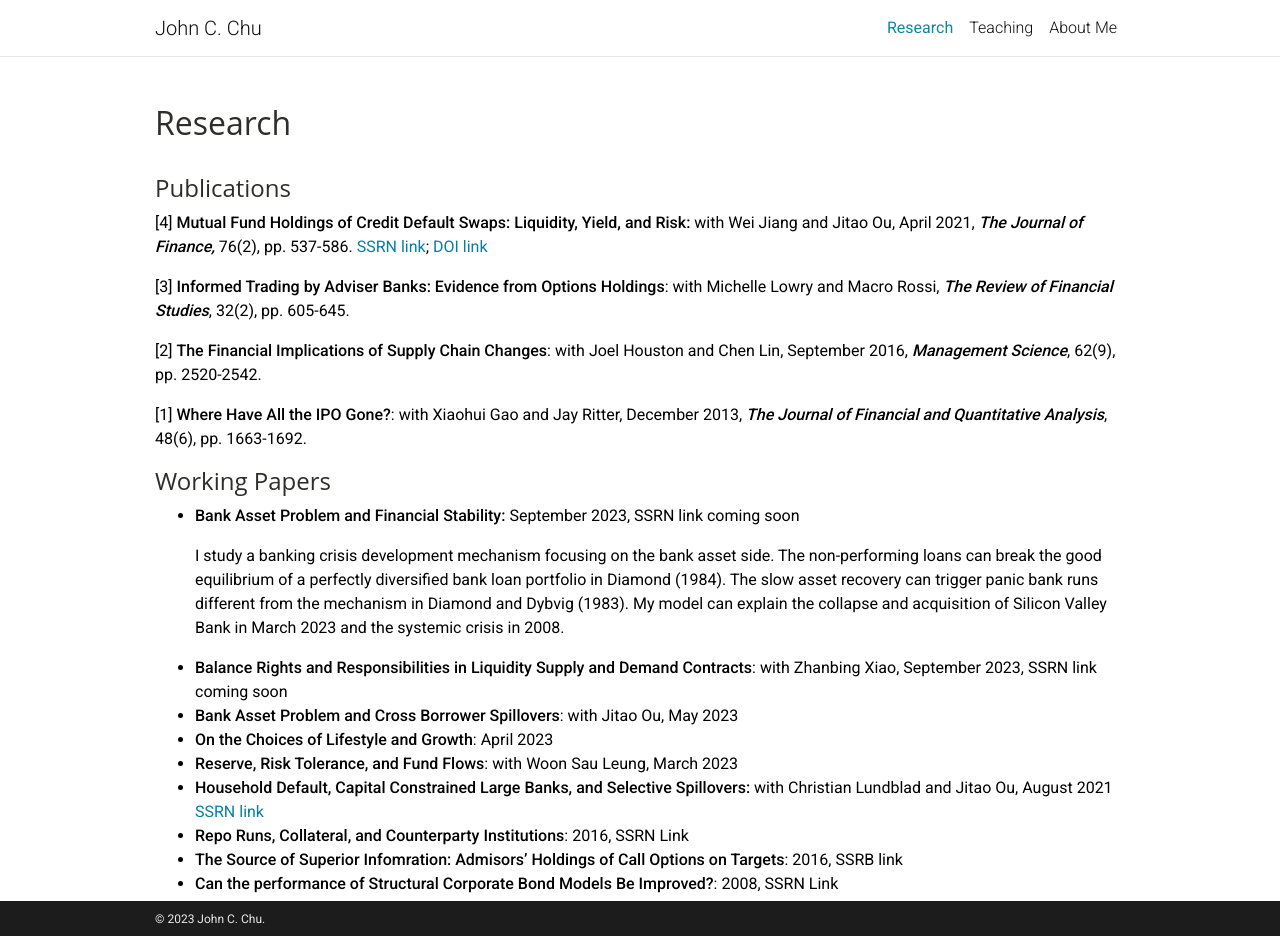
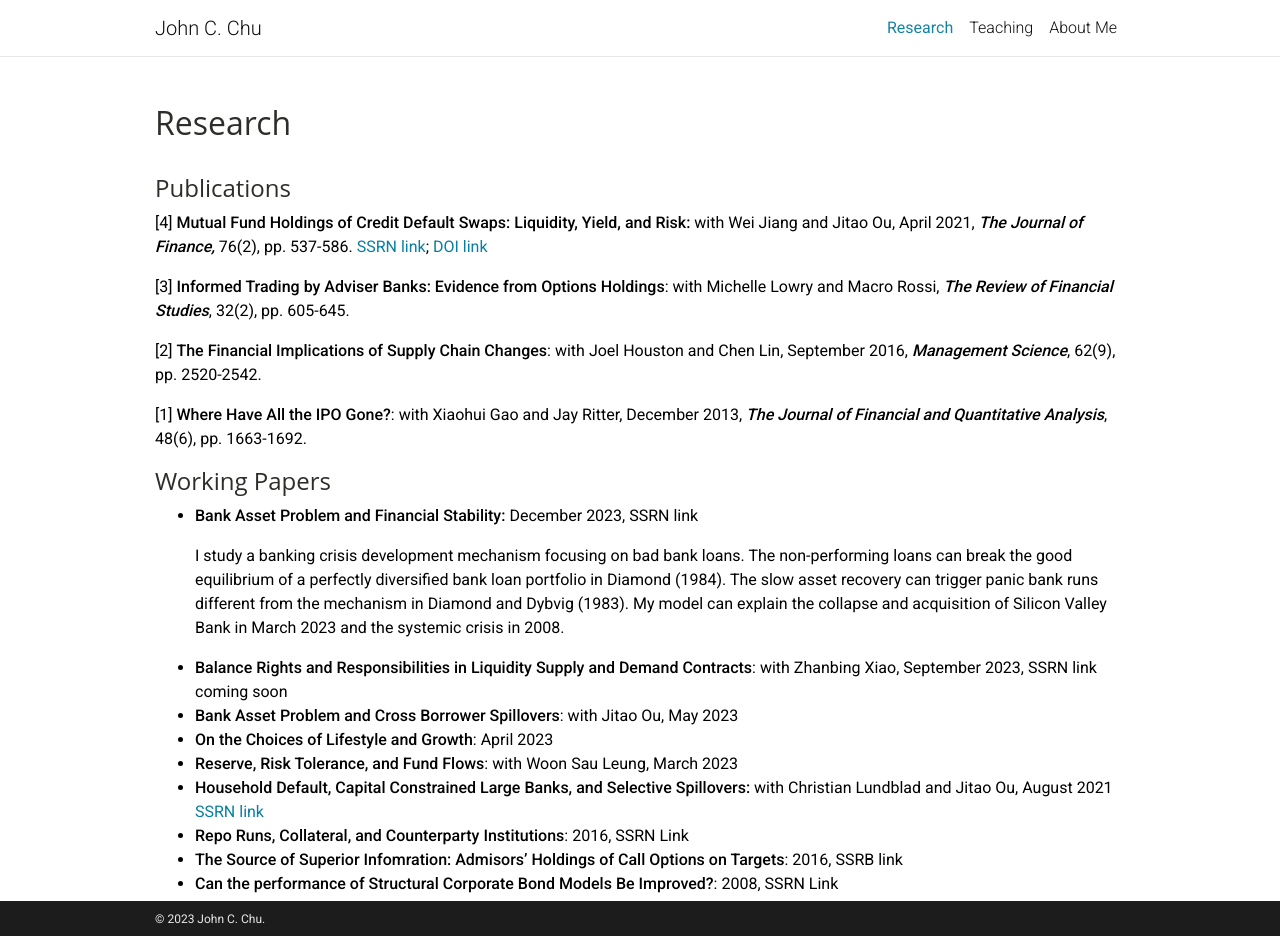
Before and after one commit to johnchu2022/website, a Jekyll site: the page built from _pages/research.md, in a window 1280 px wide and 936 px high. Built offline with Jekyll 4.4.1, drawn with Linux system fonts in a browser that asks for light colours; a style sheet for code colours, icons or effects is not loaded.

Commit message:
Update Pages “research”

```diff
--- a/_pages/research.md
+++ b/_pages/research.md
@@ -17,9 +17,9 @@
 
 #### Working Papers
 
-* **Bank Asset Problem and Financial Stability:** September 2023, SSRN link coming soon
+* **Bank Asset Problem and Financial Stability:** December 2023, SSRN link
 
-  I study a banking crisis development mechanism focusing on the bank asset side. The non-performing loans can break the good equilibrium of a perfectly diversified bank loan portfolio in Diamond (1984). The slow asset recovery can trigger panic bank runs different from the mechanism in Diamond and Dybvig (1983). My model can explain the collapse and acquisition of Silicon Valley Bank in March 2023 and the systemic crisis in 2008.
+  I study a banking crisis development mechanism focusing on bad bank loans. The non-performing loans can break the good equilibrium of a perfectly diversified bank loan portfolio in Diamond (1984). The slow asset recovery can trigger panic bank runs different from the mechanism in Diamond and Dybvig (1983). My model can explain the collapse and acquisition of Silicon Valley Bank in March 2023 and the systemic crisis in 2008.
 * **B﻿alance Rights and Responsibilities in Liquidity Supply and Demand Contracts**: with Zhanbing Xiao, September 2023, SSRN link coming soon
 * **B﻿ank Asset Problem and Cross Borrower Spillovers**: with Jitao Ou, May 2023
 * **O﻿n the Choices of Lifestyle and Growth**: April 2023
```
